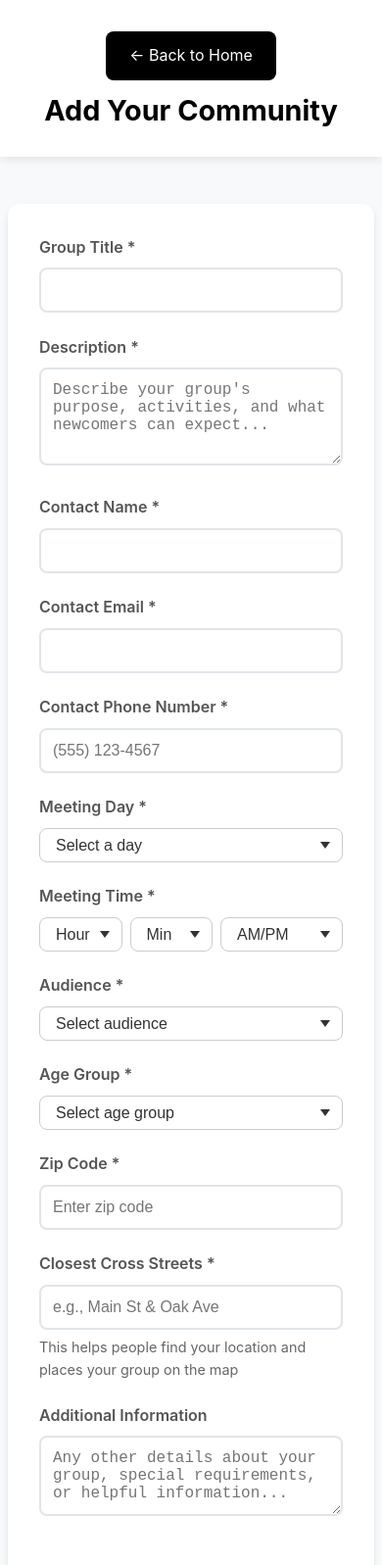
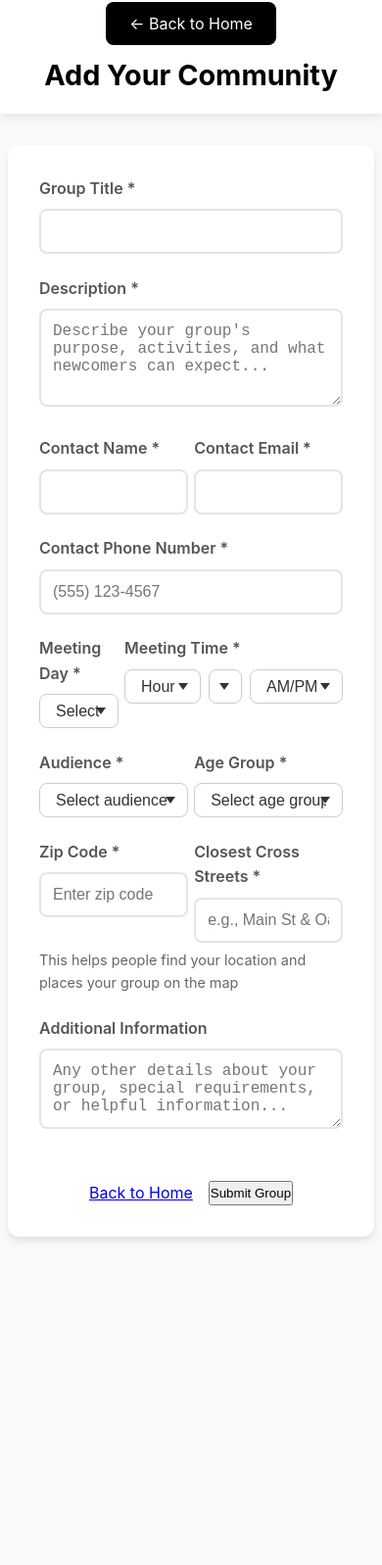
Before and after one commit to wantinglittle/lifegate, a plain HTML site: page add-group.html in a window 390 px wide. Shown: the top 1597 px of the page at 98% size. After the commit the page ends 1310 px from the top, so only its background shows below. Drawn offline with nearby package versions, Linux system fonts and the light colour scheme.

Commit message:
Add files via upload

```diff
--- a/add-group.html
+++ b/add-group.html
@@ -1,11 +1,11 @@
 <!DOCTYPE html>
 <html lang="en">
 <head>
-    <meta charset="UTF-8">
-    <meta name="viewport" content="width=device-width, initial-scale=1.0">
+  <meta charset="UTF-8" />
+  <meta name="viewport" content="width=device-width, initial-scale=1" />
   <title>Add Your Community</title>
   <link href="style.css" rel="stylesheet" type="text/css" />
-    <script type="text/javascript" src="https://cdn.emailjs.com/dist/email.min.js"></script>
+  <script src="https://cdn.emailjs.com/dist/email.min.js"></script>
   <script src="https://cdn.jsdelivr.net/npm/@emailjs/browser@4/dist/email.min.js"></script>
   <script>
     window.addEventListener('DOMContentLoaded', () => {
@@ -15,27 +15,59 @@
   <script src="https://www.google.com/recaptcha/api.js" async defer></script>
 
   <style>
+    .back-button {
+      background: black;
+      color: white;
+      padding: 0.75rem 1.5rem;
+      border-radius: 8px;
+      text-decoration: none;
+      font-size: 1rem;
+      transition: background-color 0.3s;
+    }
+
+    .back-button:hover {
+      background: #5a6268;
+    }
+
+    header {
+      background: white;
+      padding: 0.75rem 2rem;
+      box-shadow: 0 2px 10px rgba(0,0,0,0.1);
+      position: relative;
+      display: flex;
+      align-items: center;
+      justify-content: space-between;
+    }
+
+    .header-logo {
+        position: absolute;
+        margin-bottom: 0.5rem;
+    }
+    .header-title {
+      text-align: center;
+      flex-grow: 1;
+
+    }
+
+    .page-title {
+      font-size: 1.8rem;
+      font-weight: bold;
+    }
+
+    @media (max-width:750px) {
+      .header-logo {
+        position: static;
+      }
+    }
+
+    /* Your existing styles below */
     .form-container {
       max-width: 600px;
-            margin: 2rem auto;
+      margin: 1rem auto 2rem;
       background: white;
       padding: 2rem;
       border-radius: 12px;
       box-shadow: 0 4px 6px rgba(0,0,0,0.1);
-        }
-
-        .form-header {
-            text-align: center;
-            margin-bottom: 2rem;
-        }
-
-        .form-header h2 {
-            color: #333;
-            margin-bottom: 0.5rem;
-        }
-
-        .form-header p {
-            color: #666;
     }
 
       .form-grid {
@@ -56,46 +88,6 @@
       margin-top: 1rem;
     }
 
-        .btn-secondary {
-            background: black;
-            color: white;
-            border: none;
-            padding: 0.75rem 1.5rem;
-            border-radius: 8px;
-            text-decoration: none;
-            display: inline-block;
-            text-align: center;
-            transition: background-color 0.3s;
-        }
-
-        .btn-secondary:hover {
-            background: #5a6268;
-        }
-
-        .btn-primary {
-            background: #667eea;
-            color: white;
-            border: none;
-            padding: 0.75rem 2rem;
-            border-radius: 8px;
-            cursor: pointer;
-            font-size: 1rem;
-            transition: background-color 0.3s;
-        }
-
-        .btn-primary:hover {
-            background: #5a6fd8;
-        }
-
-        @media (max-width: 768px) {
-            .form-row {
-                grid-template-columns: 1fr;
-            }
-
-            .form-actions {
-                flex-direction: column;
-            }
-        }
     select {
       appearance: none;
       -webkit-appearance: none;
@@ -119,30 +111,14 @@
       border-color: #667eea;
       box-shadow: 0 0 0 3px rgba(102, 126, 234, 0.2);
     }
-        .header-wrapper {
-            text-align: center;
-            padding: 1rem 1rem 0.5rem;
-        }
-
-        .back-button {
-            display: inline-block;
-            margin-bottom: 0.5rem;
-        }
-
-        .page-title {
-            margin: 0;
-            font-size: 1.8rem;
-        }
 
 
   </style>
 </head>
 <body>
   <header>
-        <div class="header-wrapper">
-            <a href="index.html" class="btn-secondary back-button">← Back to Home</a>
-            <h1 class="page-title">Add Your Community</h1>
-        </div>
+    <div class="header-logo"><a href="index.html" class="back-button" alt="Back to Home">← Back to Home</a></div>
+    <div class="header-title"><h1 class="page-title">Add Your Community</h1></div>
   </header>
 
   <main>
@@ -150,7 +126,7 @@
       <form id="groupForm" class="form-grid">
         <div class="form-group">
           <label for="group-title">Group Title *</label>
-                    <input type="text" id="group-title" name="title" required>
+          <input type="text" id="group-title" name="title" required />
         </div>
 
         <div class="form-group">
@@ -161,17 +137,17 @@
         <div class="form-row">
           <div class="form-group">
             <label for="contact-name">Contact Name *</label>
-                        <input type="text" id="contact-name" name="contactName" required>
+            <input type="text" id="contact-name" name="contactName" required />
           </div>
           <div class="form-group">
             <label for="contact-email">Contact Email *</label>
-                        <input type="email" id="contact-email" name="contactEmail" required>
+            <input type="email" id="contact-email" name="contactEmail" required />
           </div>
         </div>
 
         <div class="form-group">
           <label for="contact-phone">Contact Phone Number *</label>
-                    <input type="tel" id="contact-phone" name="contactPhone" placeholder="(555) 123-4567" required maxlength="14">
+          <input type="tel" id="contact-phone" name="contactPhone" placeholder="(555) 123-4567" required maxlength="14" />
         </div>
 
         <div class="form-row">
@@ -182,7 +158,7 @@
               <option value="Monday">Monday</option>
               <option value="Tuesday">Tuesday</option>
               <option value="Wednesday">Wednesday</option>
-                            <option value="Thursday">Thursday</p>
+              <option value="Thursday">Thursday</option>
               <option value="Friday">Friday</option>
               <option value="Saturday">Saturday</option>
               <option value="Sunday">Sunday</option>
@@ -247,24 +223,30 @@
         <div class="form-row">
           <div class="form-group">
             <label for="Zip Code">Zip Code *</label>
-                        <input type="text" id="zip-code" name="zipCode" inputmode="numeric" pattern="[0-9]*" required placeholder="Enter zip code" maxlength="5" minlength="5">
+            <input type="text" id="zip-code" name="zipCode" inputmode="numeric" pattern="[0-9]*" required placeholder="Enter zip code" maxlength="5" minlength="5" />
           </div>
           <div class="form-group">
             <label for="cross-streets">Closest Cross Streets *</label>
-                        <input type="text" id="cross-streets" name="crossStreets" required placeholder="e.g., Main St & Oak Ave">
+            <input type="text" id="cross-streets" name="crossStreets" required placeholder="e.g., Main St & Oak Ave" />
           </div>
         </div>
-                <small style="color: #666; font-size: 0.9rem; display: block; margin-top: -1rem; margin-bottom: 1rem;">This helps people find your location and places your group on the map</small>
+
+        <small style="color: #666; font-size: 0.9rem; display: block; margin-top: -1rem; margin-bottom: 1rem;">
+          This helps people find your location and places your group on the map
+        </small>
 
         <div class="form-group">
           <label for="additional-info">Additional Information</label>
           <textarea id="additional-info" name="additionalInfo" rows="3" placeholder="Any other details about your group, special requirements, or helpful information..."></textarea>
         </div>
+
         <div class="g-recaptcha" data-sitekey="6Lc4OpArAAAAAB28oRvNoDbwJS0Z4N71F6zxFcGe"></div>
+
         <div class="form-actions">
           <a href="index.html" class="btn-secondary">Back to Home</a>
           <button type="submit" class="btn-primary">Submit Group</button>
         </div>
+
         <input type="hidden" name="hidden" value="yes" />
       </form>
     </div>
@@ -272,6 +254,5 @@
 
   <script type="module" src="firebase.js"></script>
   <script type="module" src="add-group.js"></script>
-
 </body>
 </html>
```
Lines whose indentation alone changed are shown as unchanged.
